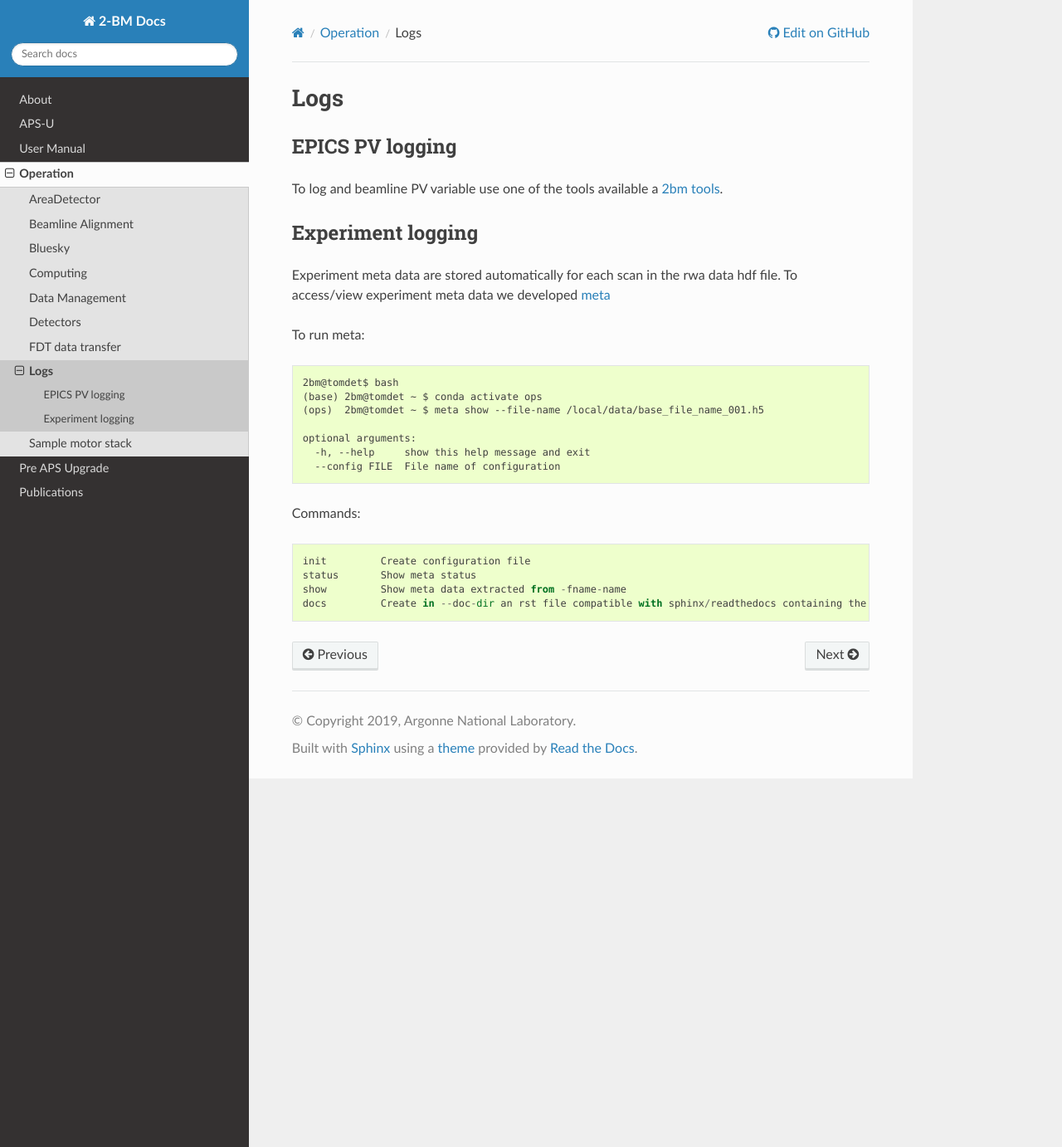
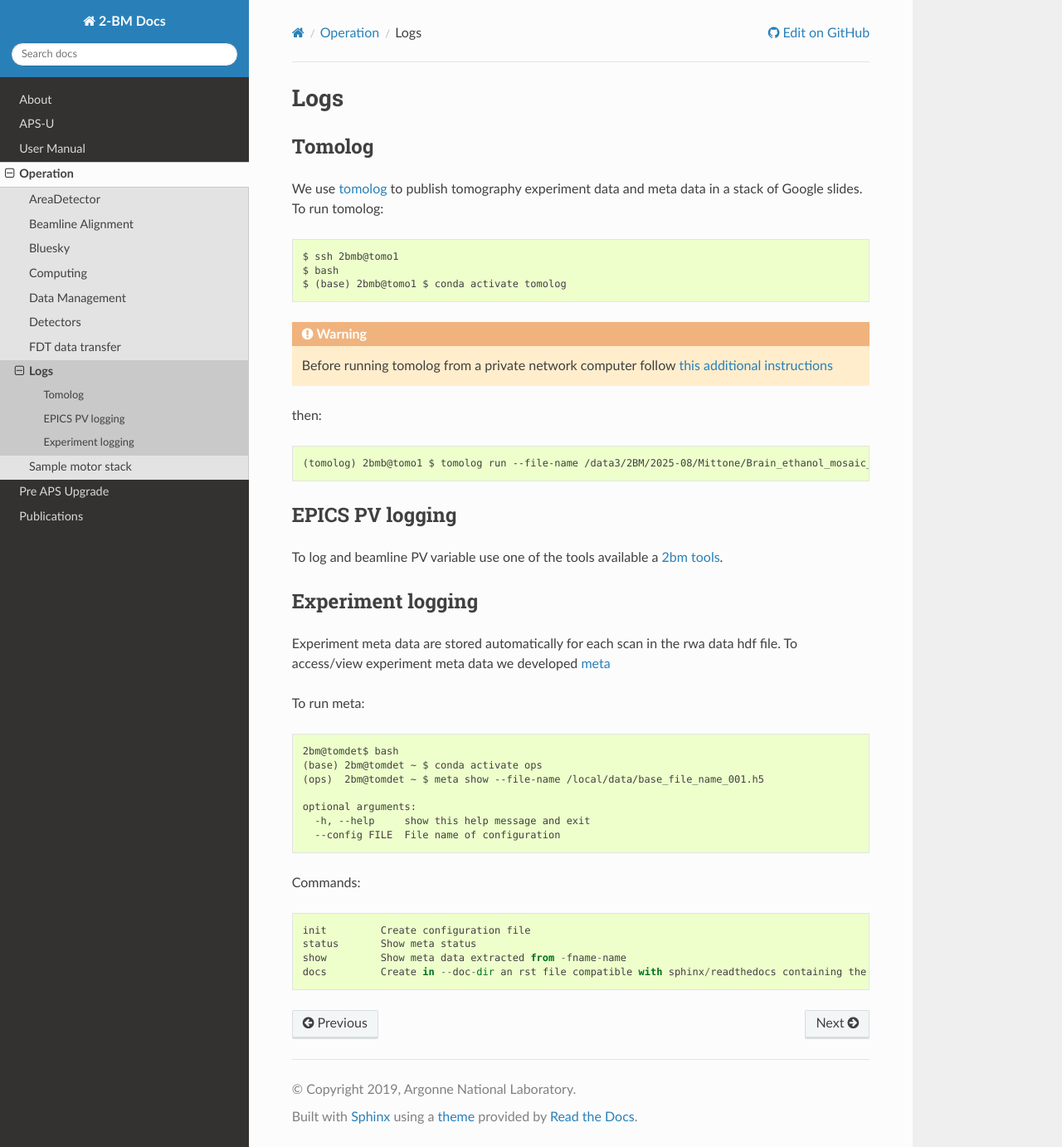
Before and after one commit to xray-imaging/2bm-docs, a Sphinx documentation site: the page built from docs/source/ops/item_030.rst, in a window 1280 px wide and 1382 px high. Shown: the whole window at 83% size. Built offline with Sphinx 7.4.7 and the Read the Docs theme 3.1.0, drawn with Linux system fonts in a browser that asks for light colours; the version number could not be read and is left out.

Commit message:
added tomolog instructions

```diff
--- a/docs/source/ops/item_030.rst
+++ b/docs/source/ops/item_030.rst
@@ -1,6 +1,21 @@
 ====
 Logs
 ====
+
+Tomolog
+=======
+
+We use `tomolog <https://tomologcli.readthedocs.io/en/latest/index.html>`_ to publish tomography experiment data and meta data in a stack of Google slides. To run tomolog::
+
+    $ ssh 2bmb@tomo1
+    $ bash
+    $ (base) 2bmb@tomo1 $ conda activate tomolog
+
+.. warning:: Before running tomolog from a private network computer follow `this additional instructions <https://img.xray.aps.anl.gov/source/Networks.html#tomolog>`_
+
+then::
+
+    (tomolog) 2bmb@tomo1 $ tomolog run --file-name /data3/2BM/2025-08/Mittone/Brain_ethanol_mosaic_010.h5
 
 EPICS PV logging
 ================
```
